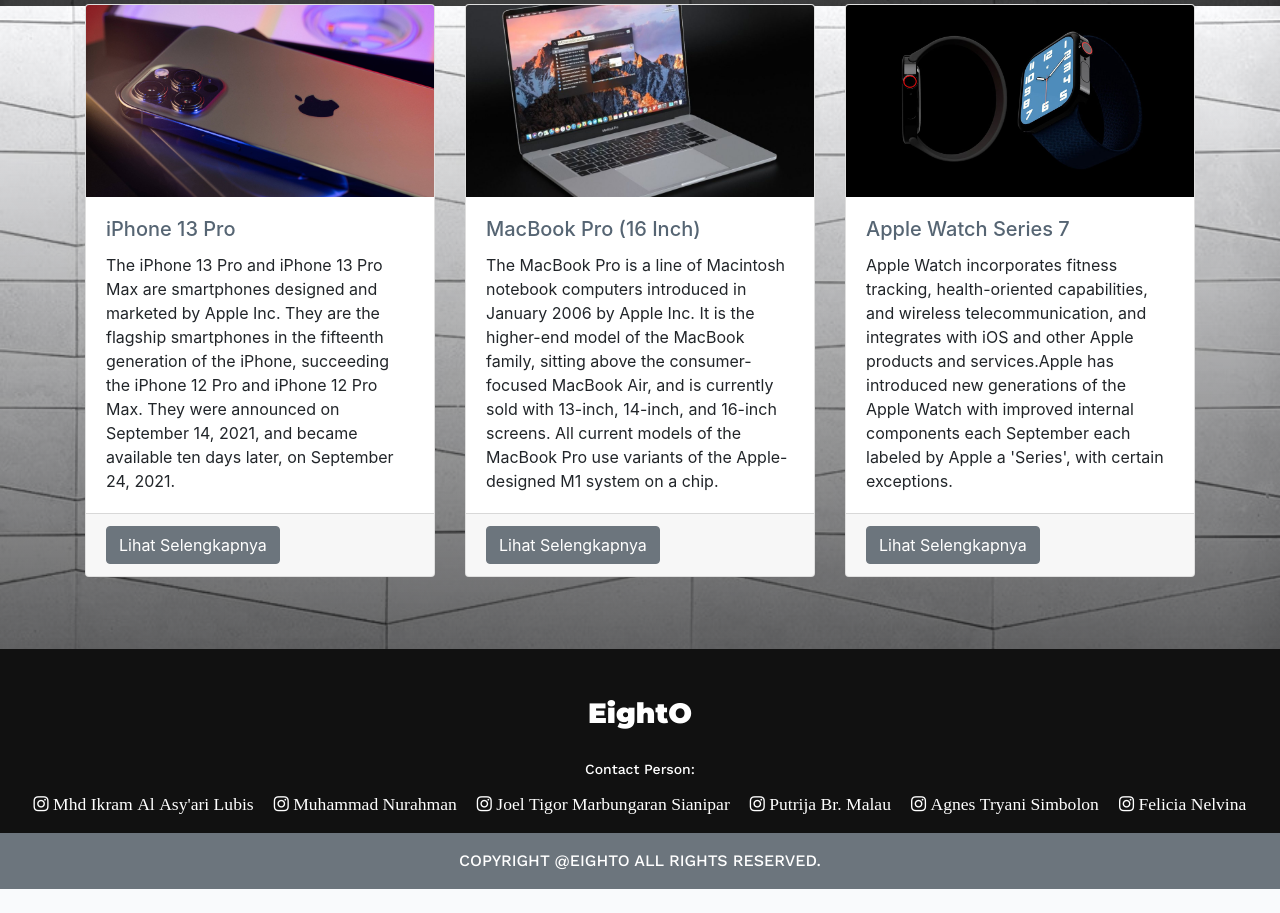
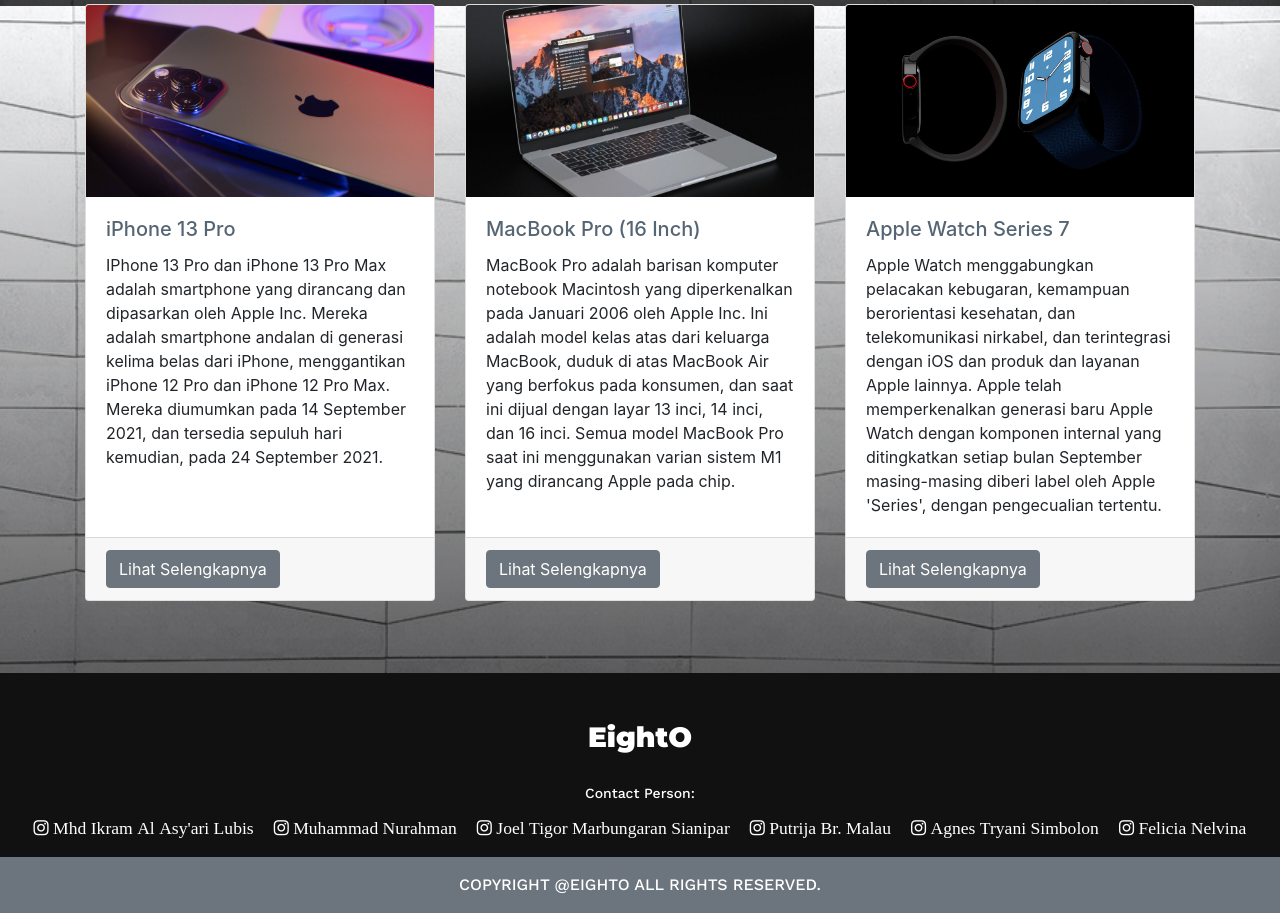
Before and after one commit to putrija/tubesproweb8, a PHP site: page / in a window 1280 px wide. Shown: the part 794-1707 px from the top of the page. Before the commit the page ends 1683 px from the top, so only its background shows below. Run offline with PHP 8.4, Linux system fonts and the light colour scheme.

Commit message:
Ganti Tulisan Berita jadi bahasa Indonesia

```diff
--- a/index.php
+++ b/index.php
@@ -90,7 +90,7 @@
     <img class="card-img-top" src="images/iPhone13-Pro max.jpg" alt="iPhone 13 Pro">
     <div class="card-body">
       <h5 class="card-title">iPhone 13 Pro</h5>
-      <p class="card-text">The iPhone 13 Pro and iPhone 13 Pro Max are smartphones designed and marketed by Apple Inc. They are the flagship smartphones in the fifteenth generation of the iPhone, succeeding the iPhone 12 Pro and iPhone 12 Pro Max. They were announced on September 14, 2021, and became available ten days later, on September 24, 2021. </p>
+      <p class="card-text">IPhone 13 Pro dan iPhone 13 Pro Max adalah smartphone yang dirancang dan dipasarkan oleh Apple Inc. Mereka adalah smartphone andalan di generasi kelima belas dari iPhone, menggantikan iPhone 12 Pro dan iPhone 12 Pro Max. Mereka diumumkan pada 14 September 2021, dan tersedia sepuluh hari kemudian, pada 24 September 2021.</p>
     </div>
     <div class="card-footer">
     <a href="https://www.youtube.com/watch?v=9tobL8U7dQo" class="btn btn-secondary">Lihat Selengkapnya</a>
@@ -100,7 +100,7 @@
     <img class="card-img-top" src="images/macbook-pro-16.jpg" alt="Macbook Pro">
     <div class="card-body">
       <h5 class="card-title">MacBook Pro (16 Inch)</h5>
-      <p class="card-text">The MacBook Pro is a line of Macintosh notebook computers introduced in January 2006 by Apple Inc. It is the higher-end model of the MacBook family, sitting above the consumer-focused MacBook Air, and is currently sold with 13-inch, 14-inch, and 16-inch screens. All current models of the MacBook Pro use variants of the Apple-designed M1 system on a chip.</p>
+      <p class="card-text">MacBook Pro adalah barisan komputer notebook Macintosh yang diperkenalkan pada Januari 2006 oleh Apple Inc. Ini adalah model kelas atas dari keluarga MacBook, duduk di atas MacBook Air yang berfokus pada konsumen, dan saat ini dijual dengan layar 13 inci, 14 inci, dan 16 inci. Semua model MacBook Pro saat ini menggunakan varian sistem M1 yang dirancang Apple pada chip.</p>
     </div>
     <div class="card-footer">
     <a href="https://www.youtube.com/watch?v=9tobL8U7dQo" class="btn btn-secondary">Lihat Selengkapnya</a>
@@ -110,7 +110,7 @@
     <img class="card-img-top" src="images/apple-watch-series-7.jpg" alt="Apple Watch Series 7">
     <div class="card-body">
       <h5 class="card-title">Apple Watch Series 7</h5>
-      <p class="card-text">Apple Watch incorporates fitness tracking, health-oriented capabilities, and wireless telecommunication, and integrates with iOS and other Apple products and services.Apple has introduced new generations of the Apple Watch with improved internal components each September each labeled by Apple a 'Series', with certain exceptions.</p>
+      <p class="card-text">Apple Watch menggabungkan pelacakan kebugaran, kemampuan berorientasi kesehatan, dan telekomunikasi nirkabel, dan terintegrasi dengan iOS dan produk dan layanan Apple lainnya. Apple telah memperkenalkan generasi baru Apple Watch dengan komponen internal yang ditingkatkan setiap bulan September masing-masing diberi label oleh Apple 'Series', dengan pengecualian tertentu.</p>
     </div>
     <div class="card-footer">
     <a href="https://www.youtube.com/watch?v=MMdQ-gWBNZE&pp=ugMICgJpZBABGAE%3D" class="btn btn-secondary">Lihat Selengkapnya</a>
```
